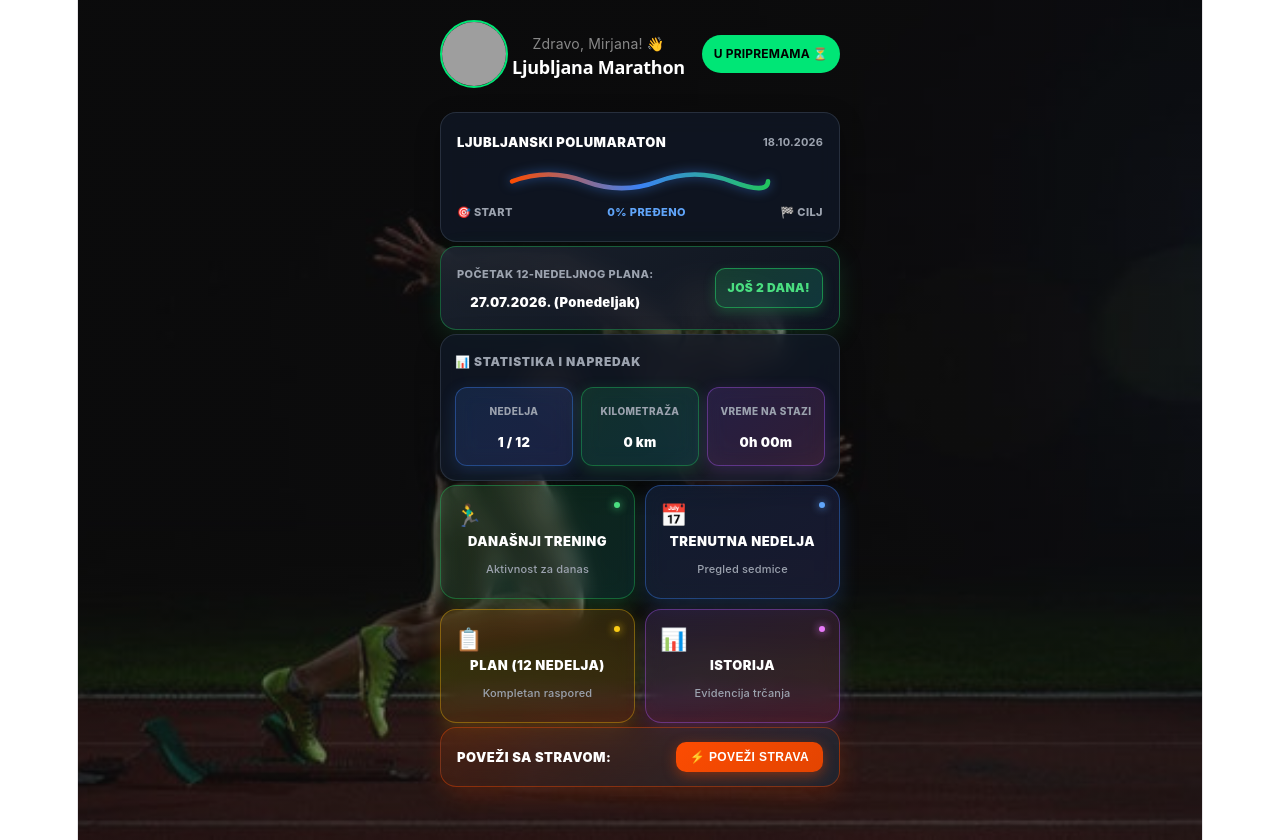
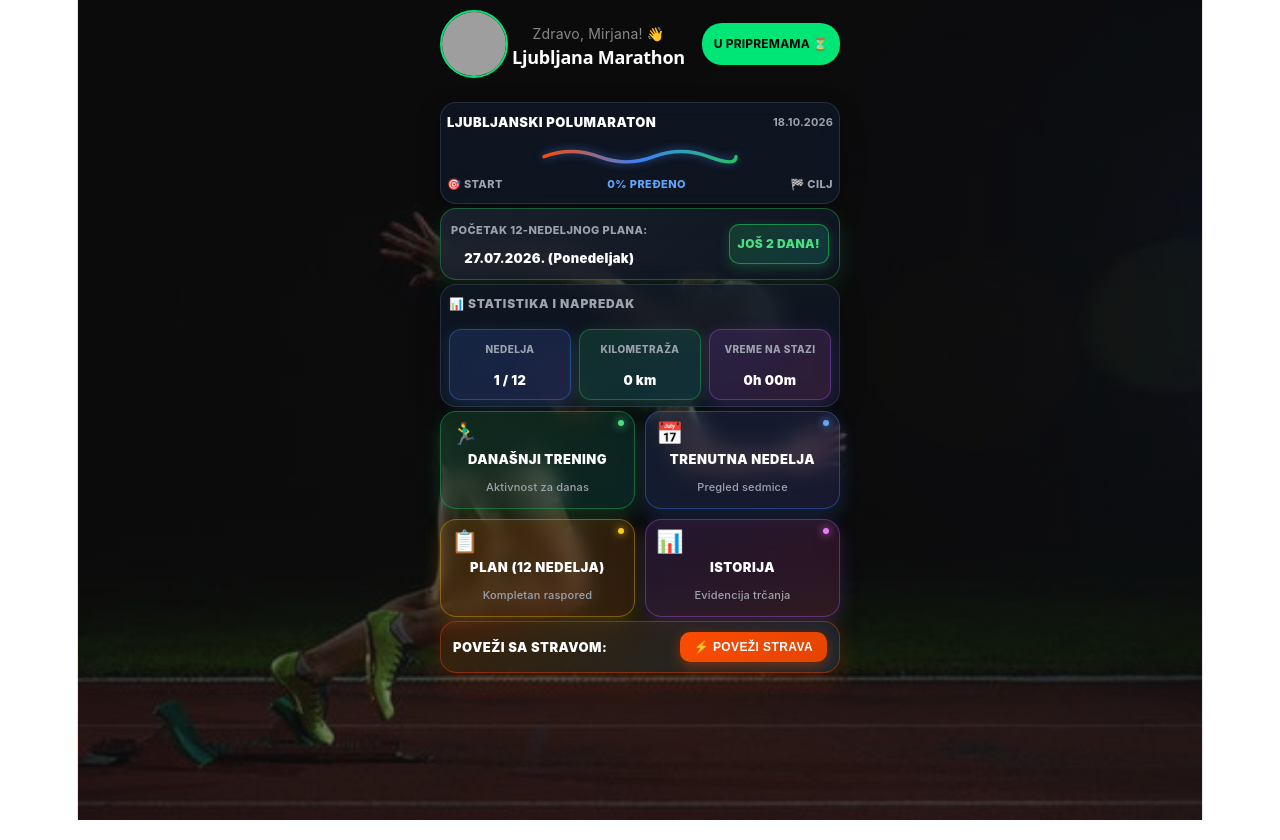
Before and after one commit to kornerkac90-arch/halfmaratontrainapp, a React (Vite) app: page / in a window 1280 px wide. Built offline with nearby package versions, Linux system fonts and the light colour scheme; grey boxes are pictures that could not be loaded.

Commit message:
Opis šta je izmenjeno

```diff
--- a/src/App.jsx
+++ b/src/App.jsx
@@ -321,7 +321,7 @@
       display: 'flex',
       flexDirection: 'column',
       alignItems: 'center',
-      padding: '20px',
+      padding: '10px 14px',
       fontFamily: 'Inter, sans-serif'
     }}>
       <div style={{ width: '100%', maxWidth: '400px' }}>
@@ -362,7 +362,7 @@
     backdropFilter: 'blur(12px)',
     border: '1.5px solid rgba(34, 197, 94, 0.4)',
     borderRadius: '16px',
-    padding: '14px 16px',
+    padding: '8px 10px',
     width: '100%',
     boxSizing: 'border-box',
     display: 'flex',
@@ -395,7 +395,7 @@
       background: 'linear-gradient(135deg, rgba(34, 197, 94, 0.2), rgba(20, 184, 166, 0.2))',
       border: '1px solid rgba(34, 197, 94, 0.6)',
       color: '#4ade80',
-      padding: '6px 12px',
+      padding: '6px 8px',
       borderRadius: '10px',
       fontWeight: '900',
       fontSize: '12px',
@@ -427,7 +427,7 @@
   backdropFilter: 'blur(12px)',
   border: '1.5px solid rgba(252, 76, 2, 0.4)',
   borderRadius: '16px',
-  padding: '14px 16px',
+  padding: '10px 12px',
   width: '100%',
   boxSizing: 'border-box',
   display: 'flex',
--- a/src/components/Header.jsx
+++ b/src/components/Header.jsx
@@ -38,5 +38,5 @@
   avatar: { width: '64px', height: '64px', borderRadius: '50%', objectFit: 'cover', border: '2px solid #00E676' },
   greeting: { fontSize: '14px', color: '#888' },
   planTitle: { fontSize: '18px', margin: '0', fontWeight: 'bold', color: '#fff' },
-  badge: { backgroundColor: '#00E676', color: '#000', padding: '6px 12px', borderRadius: '20px', fontSize: '12px', fontWeight: 'bold' }
+  badge: { backgroundColor: '#00E676', color: '#000', padding: '8px 12px', borderRadius: '20px', fontSize: '12px', fontWeight: 'bold' }
 };
--- a/src/components/MenuGrid.jsx
+++ b/src/components/MenuGrid.jsx
@@ -61,12 +61,12 @@
             backdropFilter: 'blur(10px)',
             border: `1px solid ${item.borderColor}`,
             borderRadius: '16px',
-            padding: '16px 14px',
+            padding: '8px 10px',
             cursor: 'pointer',
             display: 'flex',
             flexDirection: 'column',
             justifyContent: 'space-between',
-            minHeight: '100px',
+            minHeight: '80px',
             boxSizing: 'border-box',
             boxShadow: `0 8px 20px ${item.shadowColor}`,
             transition: 'all 0.2s ease-in-out',
--- a/src/components/ProgressBar.jsx
+++ b/src/components/ProgressBar.jsx
@@ -7,7 +7,7 @@
       backdropFilter: 'blur(12px)',
       border: '1px solid rgba(55, 65, 81, 0.6)',
       borderRadius: '16px',
-      padding: '16px',
+      padding: '6px',
       width: '100%',
       boxSizing: 'border-box',
       boxShadow: '0 8px 24px rgba(0, 0, 0, 0.3)'
@@ -32,7 +32,7 @@
       </div>
 
       {/* GPS Krivudava Strava linija */}
-      <div style={{ width: '100%', height: '32px', position: 'relative', margin: '4px 0' }}>
+      <div style={{ width: '100%', height: '24px', position: 'relative', margin: '4px 0' }}>
         <svg viewBox="0 0 300 35" style={{ width: '100%', height: '100%', overflow: 'visible' }}>
           {/* Pozadinska (neaktivna) krivudava staza */}
           <path
--- a/src/components/StatsCards.jsx
+++ b/src/components/StatsCards.jsx
@@ -37,7 +37,7 @@
       backdropFilter: 'blur(12px)',
       border: '1px solid rgba(55, 65, 81, 0.6)',
       borderRadius: '16px',
-      padding: '14px',
+      padding: '6px 8px',
       width: '100%',
       boxSizing: 'border-box',
       boxShadow: '0 8px 24px rgba(0, 0, 0, 0.3)'
@@ -75,7 +75,7 @@
               backdropFilter: 'blur(10px)',
               border: `1px solid ${item.borderColor}`,
               borderRadius: '12px',
-              padding: '10px 6px',
+              padding: '6px 2px',
               textAlign: 'center',
               boxShadow: `0 4px 16px ${item.shadowColor}`,
               display: 'flex',
```
